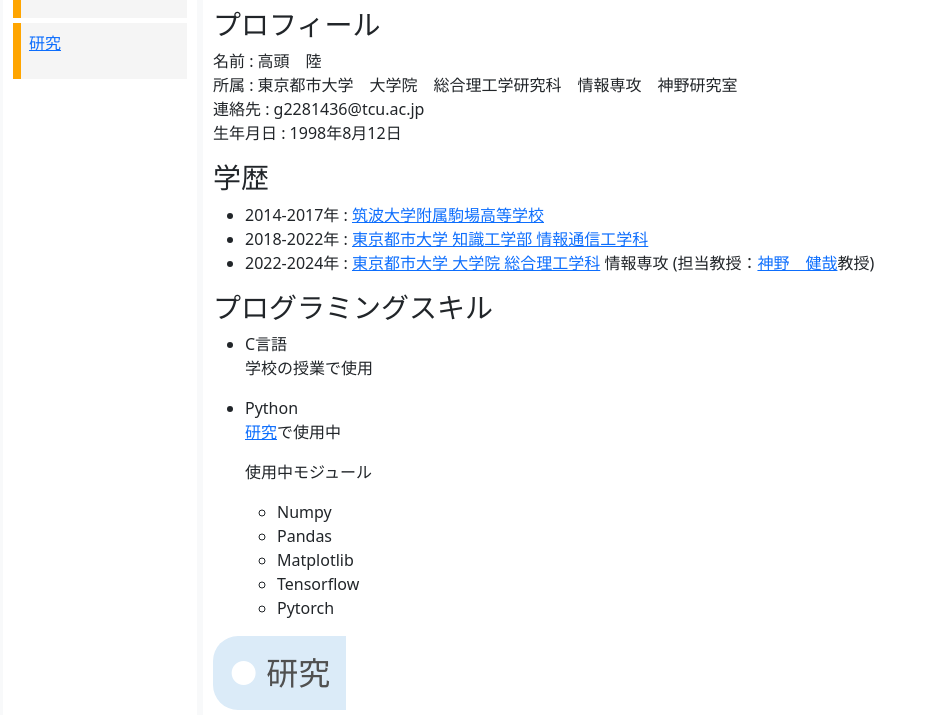
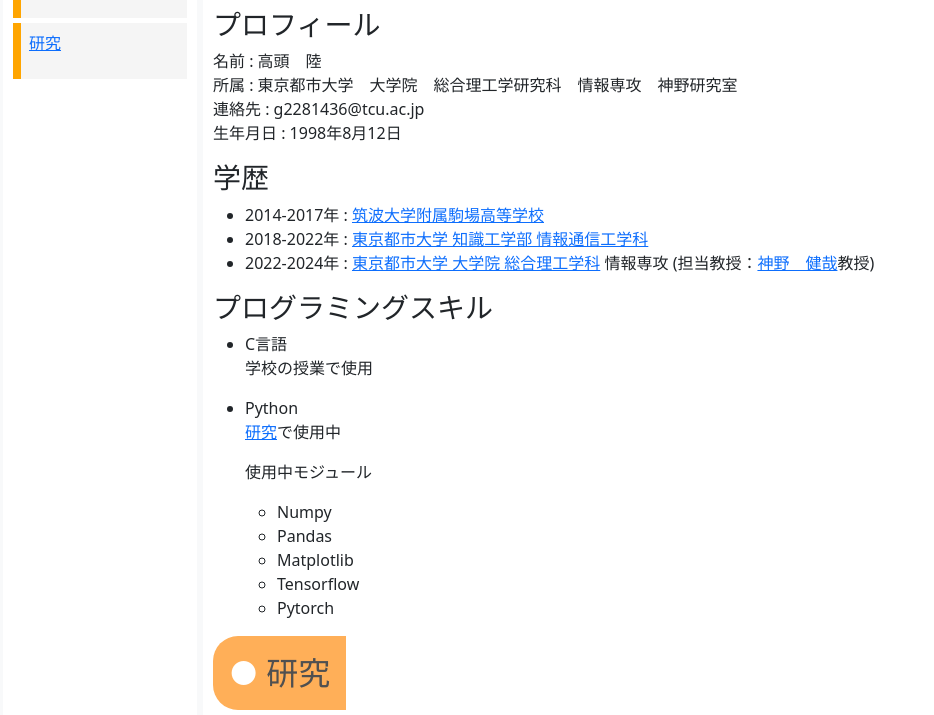
Before and after one commit to g2281436/g2281436.github.io, a plain HTML site: page index.html in a window 1280 px wide. Shown: the part 211-926 px from the top of the page, without its empty margins (0-934 px from the left). Drawn offline with nearby package versions, Linux system fonts and the light colour scheme; a small style sheet from the web is missing.

Commit message:
07181519

```diff
--- a/style0714.css
+++ b/style0714.css
@@ -151,7 +151,7 @@ h2 {
     padding: 0.5em;/*文字周りの余白*/
     display: inline-block;/*おまじない*/
     line-height: 1.3;/*行高*/
-    background: #dbebf8;/*背景色*/
+    background: #ffaf58;/*背景色*/
     vertical-align: middle;
     border-radius: 25px 0px 0px 25px;/*左側の角を丸く*/
   }
```
